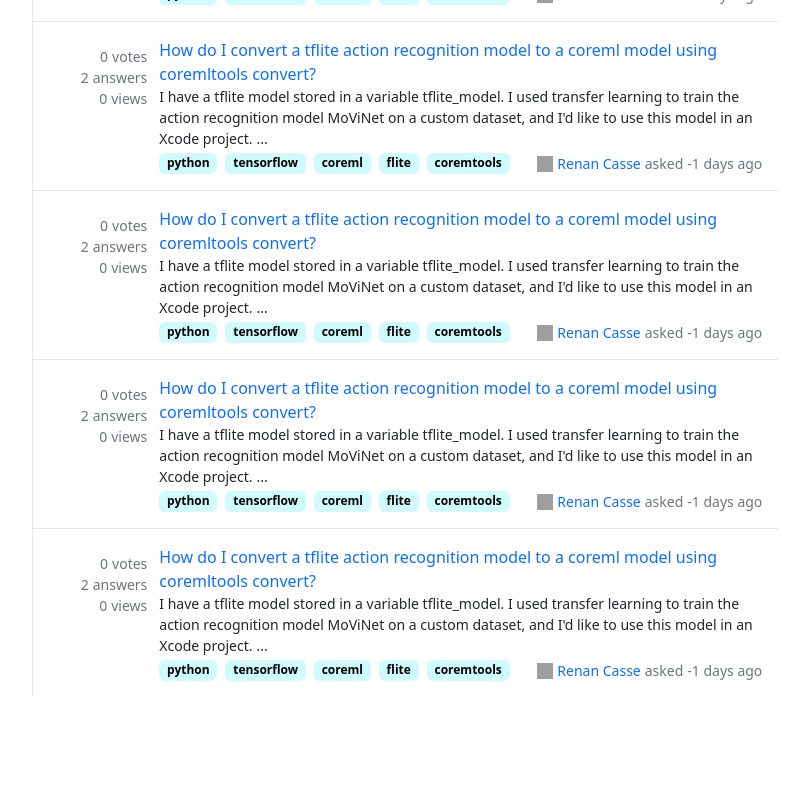
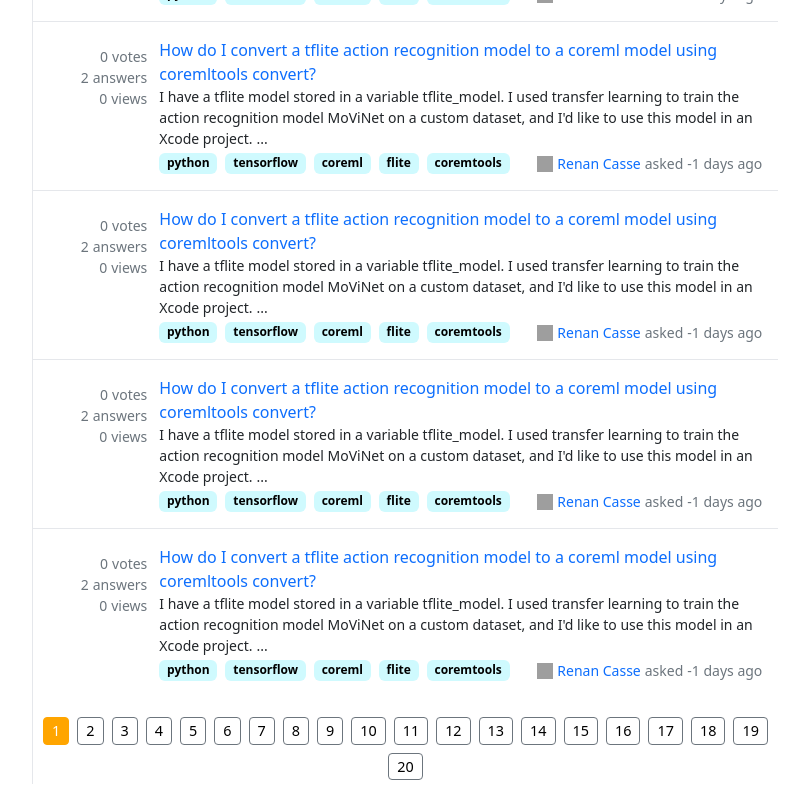
Before and after one commit to mogorovskiy/heap-overflow, a React (Create React App) app in the folder frontend/: page /questions in a window 1280 px wide. Shown: the part 1196-1996 px from the top of the page, without its empty margins (235-1044 px from the left). Before the commit the page ends 1893 px from the top, so only its background shows below. Built offline with nearby package versions, Linux system fonts and the light colour scheme; grey boxes are pictures that could not be loaded.

Commit message:
added pagination

```diff
--- a/frontend/src/common/utils.ts
+++ b/frontend/src/common/utils.ts
@@ -43,3 +43,11 @@ export function calcHowLongAgoWasCreated(createdDatetime: string): string {
     }
     return date.toLocaleString('en-US', { month: 'short', day: 'numeric', year: 'numeric', hour: 'numeric', minute: 'numeric' });
 }
+
+export function createNumberList(to: number): number[] {
+    let list = [];
+    for (let i = 0; i < to; i++) {
+        list.push(i);
+    }
+    return list;
+}
--- /dev/null
+++ b/frontend/src/components/pagination/Pagination.tsx
@@ -0,0 +1,15 @@
+import {createNumberList} from "../../common/utils";
+import PaginationButton from "./PaginationButton";
+
+interface PaginationProps {
+    pagesAmount: number;
+    currentPage: number;
+    onClickCallback: any;
+}
+
+export default function Pagination({pagesAmount, currentPage, onClickCallback}: PaginationProps) {
+    return (<div className="flex flex-row flex-wrap justify-content-center">
+        {createNumberList(pagesAmount).map(pageNumber =>
+            <PaginationButton key={pageNumber} pageNumber={pageNumber} currentPage={currentPage} onClickCallback={onClickCallback} />)}
+    </div>);
+}
--- /dev/null
+++ b/frontend/src/components/pagination/PaginationButton.tsx
@@ -0,0 +1,19 @@
+interface PaginationButtonProps {
+    pageNumber: number;
+    currentPage: number;
+    onClickCallback: any;
+}
+
+export default function PaginationButton({pageNumber, currentPage, onClickCallback}: PaginationButtonProps) {
+    const everyButtonStyle = {fontSize: "0.9rem", borderRadius: "4px", padding: "2px 8px"};
+    const buttonStyle = {...everyButtonStyle, color:"black"};
+    const currentPageButtonStyle = {...everyButtonStyle, background: "orange", borderColor: "orange", color:"white"};
+
+    return (<button onClick={() => onClickCallback(pageNumber)}
+                    className={"m-1 btn btn-outline-secondary"}
+                    style={pageNumber === currentPage
+                        ? currentPageButtonStyle
+                        : buttonStyle}>
+        {pageNumber+1}
+    </button>);
+}
--- a/frontend/src/pages/QuestionsPage.tsx
+++ b/frontend/src/pages/QuestionsPage.tsx
@@ -1,6 +1,7 @@
 import PageWithHeader from "./PageWithHeader";
 import QuestionPreview from "../components/QuestionPreview";
 import {QuestionPreviewPageableDto} from "../common/types/pageable/QuestionPreviewPageableDto";
+import Pagination from "../components/pagination/Pagination";
 
 const response: QuestionPreviewPageableDto = {
     total: 100,
@@ -252,6 +253,8 @@ const response: QuestionPreviewPageableDto = {
 };
 
 export default function QuestionsPage() {
+    const handlePageClick = () => {console.log("clicked some pagination button")};
+
     const contentElement = <div className="text-center col-7 mx-auto border-l">
         <div className="px-4">
             <div className="flex flex-row justify-content-between py-4">
@@ -269,6 +272,9 @@ export default function QuestionsPage() {
         <div className="col">
             {response.data.map((q, i) => <QuestionPreview key={i} data={q} />)}
         </div>
+        <div className="my-3">
+            <Pagination pagesAmount={response.pagesAmount} currentPage={response.currentPage} onClickCallback={handlePageClick}/>
+        </div>
     </div>;
 
     return <PageWithHeader contentElement={contentElement} />;
```
